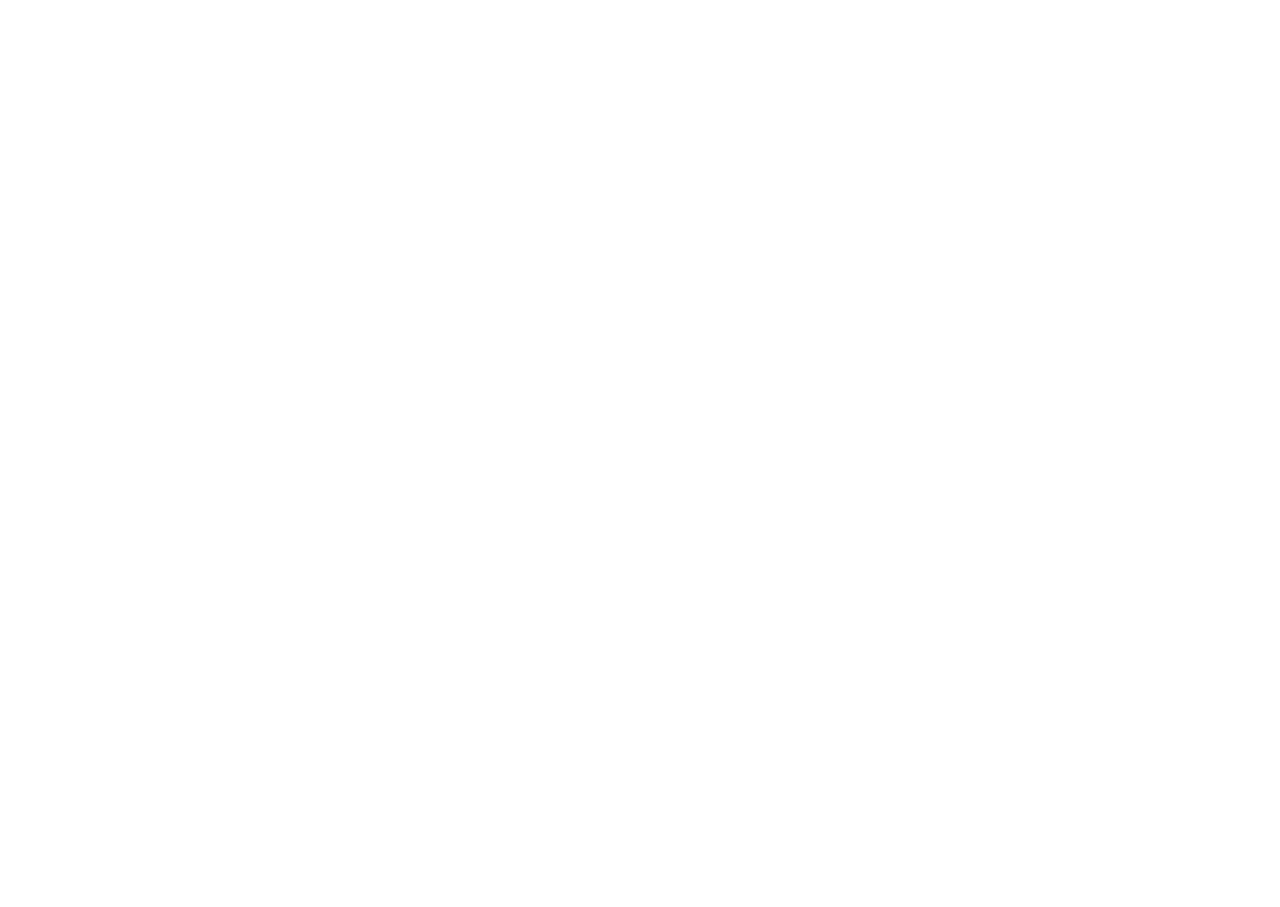
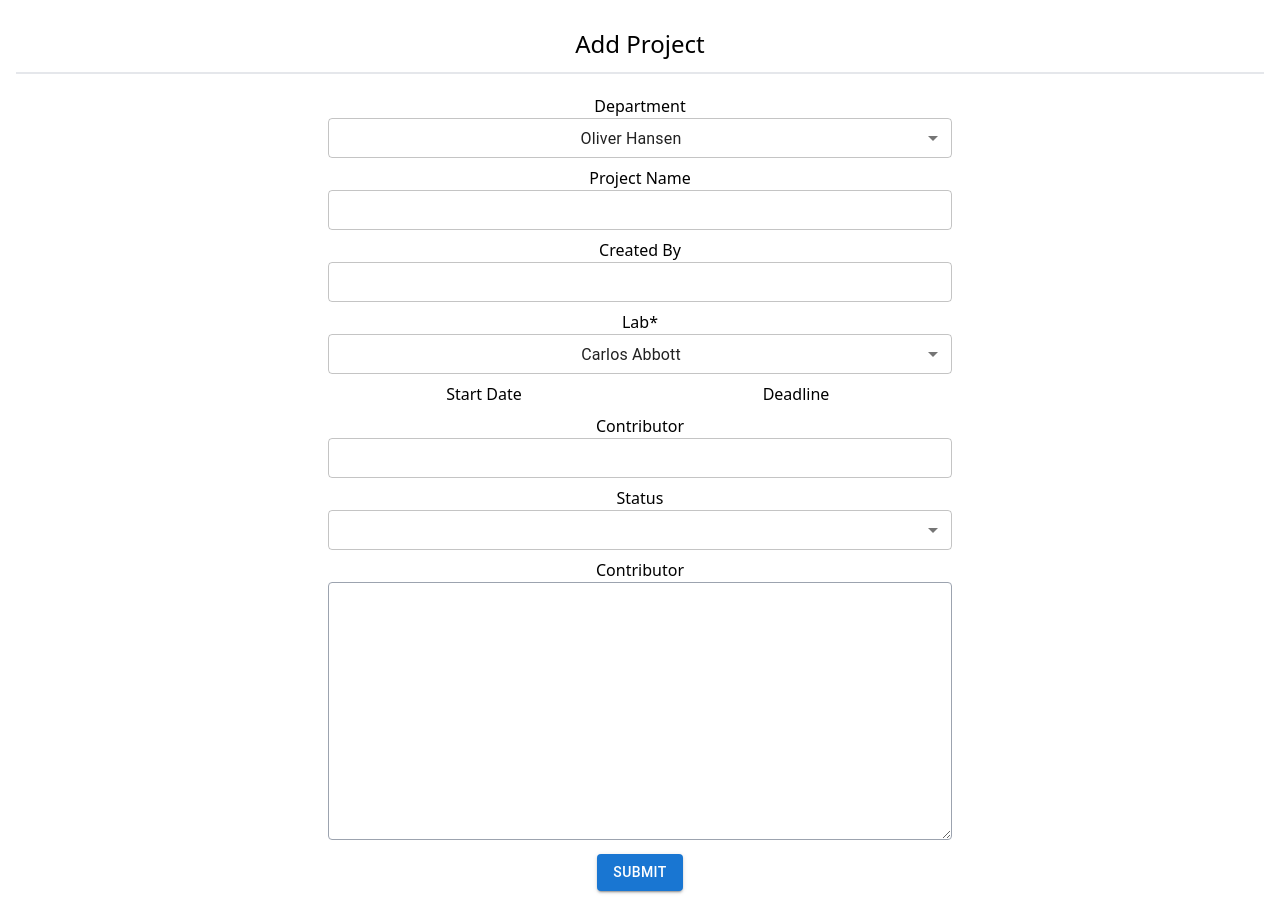
Before and after one commit to mdmonir027/reamining-page-philadelphia, a React (Create React App) app: page /project/add in a window 1280 px wide. Before the commit this address had no page. Before the commit the page ends 800 px from the top, so only its background shows below. Built offline with nearby package versions, Linux system fonts and the light colour scheme.

Commit message:
add project page design

```diff
--- a/package.json
+++ b/package.json
@@ -5,13 +5,18 @@
   "dependencies": {
     "@emotion/react": "^11.8.1",
     "@emotion/styled": "^11.8.1",
+    "@mui/lab": "^5.0.0-alpha.70",
     "@mui/material": "^5.4.3",
     "@mui/x-data-grid": "^5.5.1",
     "@testing-library/jest-dom": "^5.16.2",
     "@testing-library/react": "^12.1.3",
     "@testing-library/user-event": "^13.5.0",
+    "date-fns": "^2.28.0",
+    "dayjs": "^1.10.7",
     "jspdf": "^2.5.1",
     "jspdf-autotable": "^3.5.23",
+    "luxon": "^2.3.1",
+    "moment": "^2.29.1",
     "react": "^17.0.2",
     "react-csv": "^2.2.2",
     "react-dom": "^17.0.2",
--- a/src/App.js
+++ b/src/App.js
@@ -1,11 +1,13 @@
 import React from 'react';
 import { Route, Routes } from 'react-router-dom';
 import Project from '../src/pages/Project';
+import AddProject from './pages/Project/AddProject';
 const App = () => {
   return (
     <div>
       <Routes>
-        <Route path='/' element={<Project />} />
+        <Route path='/projects' element={<Project />} />
+        <Route path='/project/add' element={<AddProject />} />
       </Routes>
     </div>
   );
--- /dev/null
+++ b/src/component/Project/AddProject/CustomDatePicker.js
@@ -0,0 +1,18 @@
+import AdapterDateFns from '@mui/lab/AdapterDateFns';
+import DatePicker from '@mui/lab/DatePicker';
+import LocalizationProvider from '@mui/lab/LocalizationProvider';
+import TextField from '@mui/material/TextField';
+import * as React from 'react';
+
+function CustomDatePicker({ value, onChange }) {
+  return (
+    <LocalizationProvider dateAdapter={AdapterDateFns} className='w-full'>
+      <DatePicker
+        value={value}
+        onChange={onChange}
+        renderInput={(params) => <TextField {...params} />}
+      />
+    </LocalizationProvider>
+  );
+}
+export default CustomDatePicker;
--- /dev/null
+++ b/src/component/Project/AddProject/CustomSelect.js
@@ -0,0 +1,26 @@
+import FormControl from '@mui/material/FormControl';
+import MenuItem from '@mui/material/MenuItem';
+import Select from '@mui/material/Select';
+import * as React from 'react';
+function CustomSelect({ value = '', onChange, data = [] }) {
+  return (
+    <>
+      <FormControl
+        fullWidth
+        variant='outlined'
+        sx={{ minWidth: 120 }}
+        size='small'
+      >
+        <Select value={value} onChange={onChange}>
+          {data.map((item) => (
+            <MenuItem key={Math.random()} value={item.value}>
+              {item.title}
+            </MenuItem>
+          ))}
+        </Select>
+      </FormControl>
+    </>
+  );
+}
+
+export default CustomSelect;
--- /dev/null
+++ b/src/component/Project/AddProject/index.js
@@ -0,0 +1,155 @@
+import { Button, TextField } from '@mui/material';
+import React, { useState } from 'react';
+import CustomDatePicker from './CustomDatePicker';
+import CustomSelect from './CustomSelect';
+const departments = [
+  { title: 'Oliver Hansen', value: 'Oliver Hansen' },
+  { title: 'Van Henry', value: 'Van Henry' },
+  { title: 'April Tucker', value: 'April Tucker' },
+  { title: 'Ralph Hubbard', value: 'Ralph Hubbard' },
+  { title: 'Omar Alexander', value: 'Omar Alexander' },
+  { title: 'Carlos Abbott', value: 'Carlos Abbott' },
+  { title: 'Miriam Wagner', value: 'Miriam Wagner' },
+  { title: 'Bradley Wilkerson', value: 'Bradley Wilkerson' },
+  { title: 'Virginia Andrews', value: 'Virginia Andrews' },
+  { title: 'Kelly Snyder', value: 'Kelly Snyder' },
+];
+const labs = [
+  { title: 'Carlos Abbott', value: 'Carlos Abbott' },
+  { title: 'Miriam Wagner', value: 'Miriam Wagner' },
+  { title: 'Bradley Wilkerson', value: 'Bradley Wilkerson' },
+  { title: 'Virginia Andrews', value: 'Virginia Andrews' },
+  { title: 'Kelly Snyder', value: 'Kelly Snyder' },
+];
+const allStatus = [
+  { title: 'Not Started', value: 1 },
+  { title: 'In progress', value: 2 },
+  { title: 'On Hold', value: 3 },
+  { title: 'Cancelled', value: 4 },
+  { title: 'Finished', value: 5 },
+];
+
+const AddProjectContainer = () => {
+  const [department, setDepartment] = useState(departments[0].value);
+  const [lab, setLab] = useState(labs[0].value);
+  const [projectName, setProjectName] = useState('');
+  const [createdBy, setCreatedBy] = useState('');
+  const [startDate, setStartDate] = useState('');
+  const [deadLineDate, setDeadLineDate] = useState('');
+  const [status, setStatus] = useState('');
+  const [contributor, setContributor] = useState('');
+  const [tags, setTags] = useState('');
+  const submitHandler = (e) => {
+    e.preventDefault();
+
+    const data = {
+      department,
+      lab,
+      projectName,
+      createdBy,
+      startDate,
+      deadLineDate,
+      status,
+      contributor,
+      tags,
+    };
+    console.log(data);
+  };
+  return (
+    <div className='bg-white rounded-md p-4 '>
+      <div>
+        <h2 className='text-center my-3 text-2xl border-b-2 border-gray-200 pb-3'>
+          Add Project
+        </h2>
+        <div className='flex justify-center'>
+          <form className='w-1/2' onSubmit={submitHandler}>
+            <div className='text-center my-2'>
+              <h2 className='text-center'>Department</h2>
+              <CustomSelect
+                value={department}
+                data={departments}
+                onChange={(e) => setDepartment(e.target.value)}
+              />
+            </div>
+            <div className='text-center my-2'>
+              <h2 className='text-center'>Project Name</h2>
+              <TextField
+                value={projectName}
+                onChange={(e) => setProjectName(e.target.value)}
+                fullWidth
+                size='small'
+              />
+            </div>
+            <div className='text-center my-2'>
+              <h2 className='text-center'>Created By</h2>
+              <TextField
+                value={createdBy}
+                onChange={(e) => setCreatedBy(e.target.value)}
+                fullWidth
+                size='small'
+              />
+            </div>
+            <div className='text-center my-2'>
+              <h2 className='text-center'>Lab*</h2>
+              <CustomSelect
+                value={lab}
+                data={labs}
+                onChange={(e) => setLab(e.target.value)}
+              />
+            </div>
+            <div className='flex my-2'>
+              <div className='text-center w-1/2'>
+                <h2 className='text-center'>Start Date</h2>
+                <CustomDatePicker
+                  value={startDate}
+                  onChange={(value) => setStartDate(value)}
+                />
+              </div>
+              <div className='text-center w-1/2'>
+                <h2 className='text-center'>Deadline</h2>
+                <CustomDatePicker
+                  value={deadLineDate}
+                  onChange={(value) => setDeadLineDate(value)}
+                />
+              </div>
+            </div>
+            <div className='text-center my-2'>
+              <h2 className='text-center'>Contributor</h2>
+              <TextField
+                value={contributor}
+                onChange={(e) => setContributor(e.target.value)}
+                fullWidth
+                size='small'
+              />
+            </div>
+            <div className='text-center my-2'>
+              <h2 className='text-center'>Status</h2>
+              <CustomSelect
+                value={status}
+                data={allStatus}
+                onChange={(e) => setStatus(e.target.value)}
+              />
+            </div>
+            <div className='text-center my-2'>
+              <h2 className='text-center'>Contributor</h2>
+              <textarea
+                value={tags}
+                onChange={(e) => setTags(e.target.value)}
+                multiline
+                className='w-full border rounded p-2 border-gray-400 outline-blue-500'
+                rows={10}
+              />
+            </div>
+            <div className='flex justify-center'>
+              <Button type='submit' variant='contained'>
+                Submit
+              </Button>
+            </div>
+          </form>
+        </div>
+      </div>
+    </div>
+  );
+};
+
+export default AddProjectContainer;
--- /dev/null
+++ b/src/pages/Project/AddProject/index.js
@@ -0,0 +1,8 @@
+import React from 'react';
+import AddProjectContainer from '../../../component/Project/AddProject';
+
+const AddProject = () => {
+  return <AddProjectContainer />;
+};
+
+export default AddProject;
```
Also changed, not shown: 2 other files (tests, documents, lock files or other folders).
